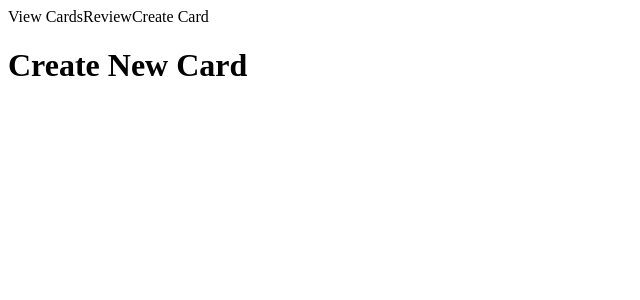
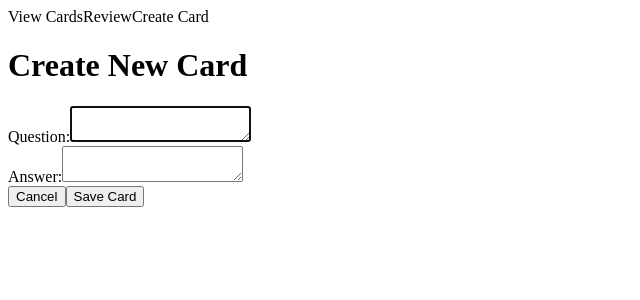
Before and after one commit to ElvisLee0725/flashcard, a React app: page / in a window 1280 px wide. Both pictures are taken after a click on the link "Create Card". Shown: the top 300 px of the page, without its empty margins (0-640 px from the left). Built offline with nearby package versions, Linux system fonts and the light colour scheme; the HTML template or start-up script is replaced by a standard one.

Commit message:
Make CreateCard component functional, added context

```diff
--- /dev/null
+++ b/src/appContext.js
@@ -0,0 +1,7 @@
+import React from 'react';
+
+export const AppContext = React.createContext({
+    addCard: () => {},
+    setView: () => {},
+    view: ''
+});
--- a/src/components/app.jsx
+++ b/src/components/app.jsx
@@ -3,20 +3,24 @@ import ViewCards from './view-cards';
 import ReviewCards from './review-cards';
 import CreateCard from './create-card';
 import Nav from './nav';
+import { AppContext } from '../appContext';
 
 class App extends React.Component {
     constructor(props) {
         super(props);
         this.state = {
-            view: 'view-cards'
+            view: 'view-cards',
+            cards: [],
+            addCard: (newCard) => this.addCard(newCard),
+            setView: (view) => this.setView(view)
         };
         this.setView = this.setView.bind(this);
+        this.addCard = this.addCard.bind(this);
     }
 
-    setView(e) {
-        const curView = e.target.id;
+    setView(view) {
         this.setState({
-            view: curView
+            view
         });
     }
 
@@ -36,11 +40,26 @@ class App extends React.Component {
         }
     }
 
+    saveCards() {
+        localStorage.setItem('flash-cards', JSON.stringify(this.state.cards));
+    }
+
+    addCard(card) {
+        this.setState({
+            cards: [
+                ...this.state.cards,
+                card
+            ]
+        }, this.saveCards);
+    }
+
     render() {
         return (
             <div>
-                <Nav setView={this.setView} curView={this.state.view}/>
-                { this.getView() }
+                <AppContext.Provider value={this.state} >
+                    <Nav />
+                    { this.getView() }
+                </AppContext.Provider>
             </div>
         );
     }
--- a/src/components/appContext.jsx
+++ /dev/null
@@ -1,3 +0,0 @@
-import React from 'react';
-
-const AppContext = React.createContext({});
--- a/src/components/create-card.jsx
+++ b/src/components/create-card.jsx
@@ -1,15 +1,68 @@
 import React from 'react';
+import { AppContext } from '../appContext';
 
 class CreateCard extends React.Component {
     constructor(props) {
         super(props);
+        this.state = {
+            question: '',
+            answer: ''
+        };
+        this.handleSubmit = this.handleSubmit.bind(this);
+        this.handleChange = this.handleChange.bind(this);
+        this.reset = this.reset.bind(this);
+    }
+
+    handleChange({ target: {name, value }}) {
+        this.setState({
+            [name]: value
+        });
+    }
+
+    handleSubmit(e) {
+        e.preventDefault();
+        const { question, answer } = this.state;
+        const newCard = {
+            question,
+            answer
+        }
+        this.context.addCard(newCard);
+        this.reset();
+    }
+
+    reset() {
+        this.setState({
+            question: '',
+            answer: ''
+        });
+        this.context.setView('view-cards');
     }
 
     render() {
+        const { question, answer } = this.state;
         return (
-            <h1 className="text-center">Create New Card</h1>
+            <div className="container">
+                <h1 className="text-center">Create New Card</h1>
+                <form onSubmit={this.handleSubmit}>
+                    <div className="form-group">
+                        <label htmlFor="question">Question:</label>
+                        <textarea type="text" className="form-control" value={question} name="question" onChange={this.handleChange} autoFocus></textarea>
+                    </div>
+                    <div className="form-group">
+                        <label htmlFor="answer">Answer:</label>
+                        <textarea type="text" className="form-control" value={answer} name="answer" onChange={this.handleChange}></textarea>
+                    </div>
+
+                    <div className="form-group text-right">
+                        <button type="button" className="btn btn-danger mr-2" onClick={this.reset}>Cancel</button>
+                        <button type="submit" className="btn btn-primary">Save Card</button>
+                    </div>
+                </form>
+            </div>
         );
     }
 }
 
+CreateCard.contextType = AppContext;
+
 export default CreateCard;
--- a/src/components/nav.jsx
+++ b/src/components/nav.jsx
@@ -1,8 +1,19 @@
 import React from 'react';
+import { AppContext } from '../appContext';
 
-function Nav(props) {
-    const { curView } = props;
-    console.log(curView);
+class Nav extends React.Component {
+    constructor(props) {
+        super(props);
+        this.showComponent = this.showComponent.bind(this);
+    }
+
+    showComponent(e) {
+        this.context.setView(e.target.id);
+    }
+
+    render() {
+        const curView = this.context.view;
+
         const viewActive = curView === 'view-cards' ? 'active' : '';
         const reviewActive = curView === 'review-cards' ? 'active' : '';
         const createActive = curView === 'create-card' ? 'active' : '';
@@ -10,12 +21,15 @@ function Nav(props) {
         return (
             <div className="nav-container">
                 <nav className="nav nav-pills nav-justified">
-                <a className={`nav-item nav-link ${viewActive}`} onClick={props.setView} id="view-cards">View Cards</a>
-                <a className={`nav-item nav-link ${reviewActive}`} onClick={props.setView} id="review-cards">Review</a>
-                <a className={`nav-item nav-link ${createActive}`} onClick={props.setView} id="create-card">Create Card</a>
+                    <a className={`nav-item nav-link ${viewActive}`} onClick={this.showComponent} id="view-cards">View Cards</a>
+                    <a className={`nav-item nav-link ${reviewActive}`} onClick={this.showComponent} id="review-cards">Review</a>
+                    <a className={`nav-item nav-link ${createActive}`} onClick={this.showComponent} id="create-card">Create Card</a>
                 </nav>
             </div>
         );
     }
+}
+
+Nav.contextType = AppContext;
 
 export default Nav;
```
Lines whose indentation alone changed are shown as unchanged.
